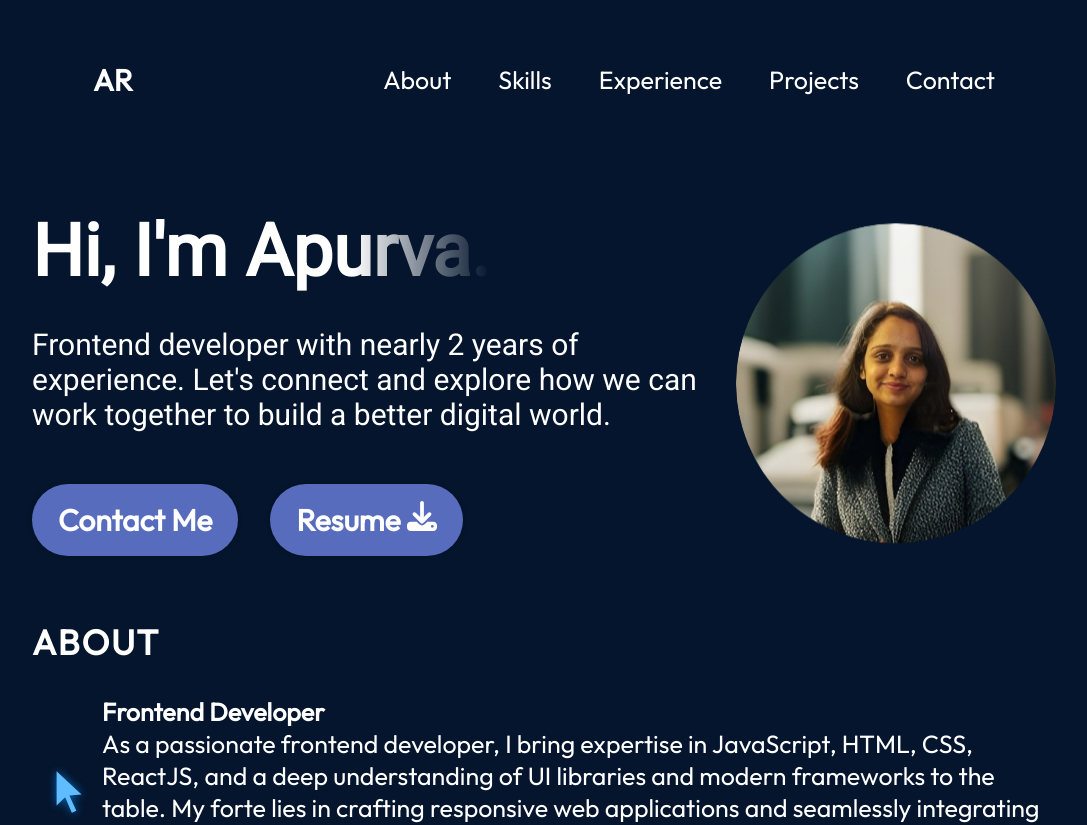
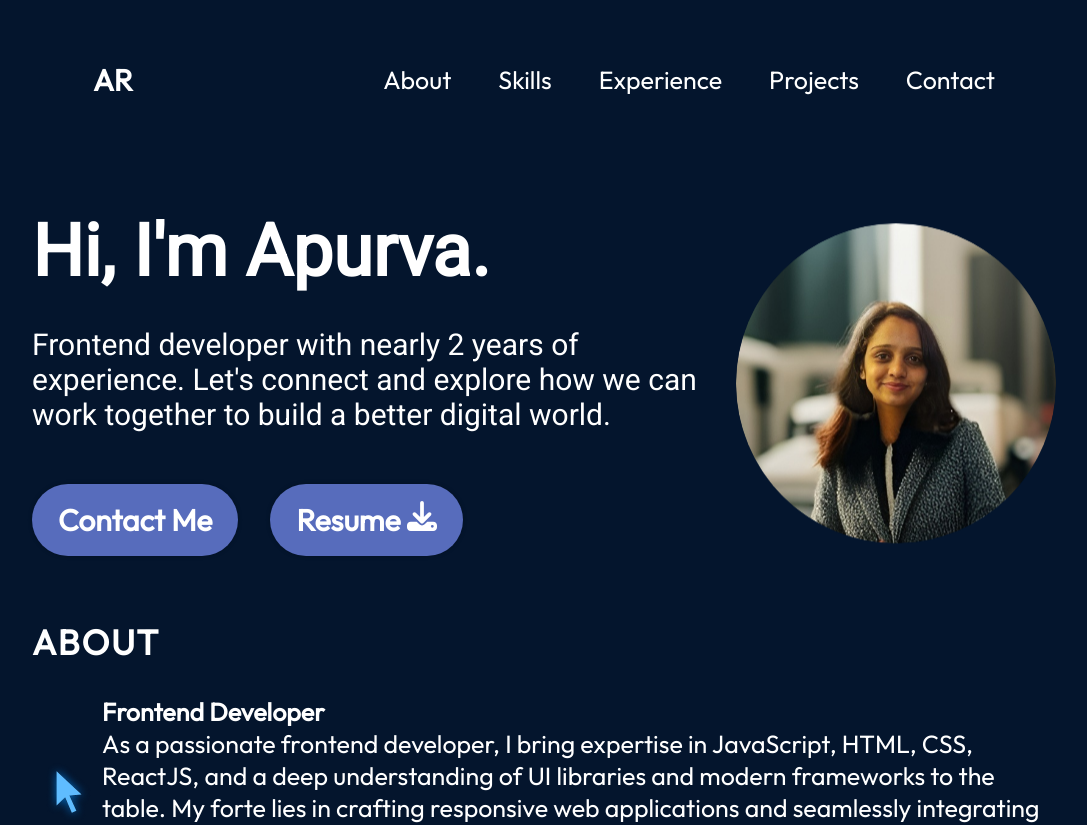
Before and after one commit to Apurwa-Rokade/porfolio, a React (Vite) app: page / in a window 1280 px wide. Shown: the top 825 px of the page, without its empty margins (96-1183 px from the left). Built offline with nearby package versions, Linux system fonts and the light colour scheme.

Commit message:
changed: some styles of hero section

```diff
--- a/src/components/Hero/Hero.module.css
+++ b/src/components/Hero/Hero.module.css
@@ -22,10 +22,10 @@
   font-weight: 900;
   margin-bottom :33px;
   font-family: var(--font-roboto);
-  background:linear-gradient(90deg, rgba(255,255,255,1) 70% ,
+  /* background:linear-gradient(90deg, rgba(255,255,255,1) 70% ,
   rgba(255,255,255,0)) 120%;
    -webkit-text-fill-color :transparent;
-  -webkit-background-clip: text;
+  -webkit-background-clip: text;  */
 
 }
 
```
Also changed, not shown: public/assets/hero/snapshot.png, 1 other file (tests, documents, lock files or other folders).
